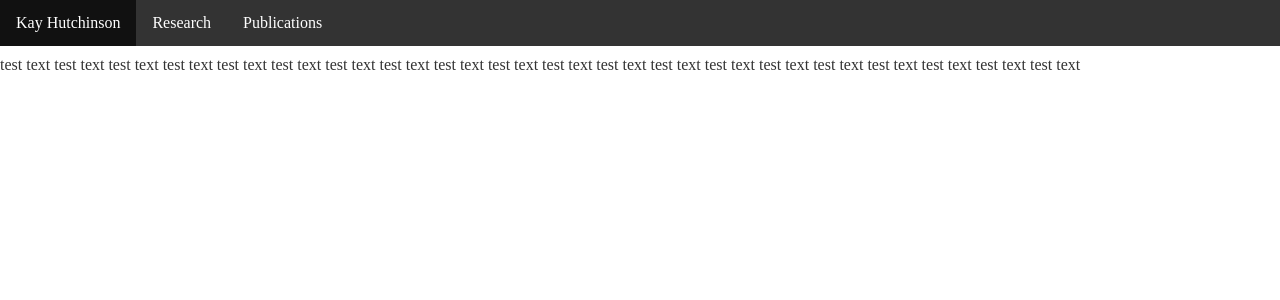
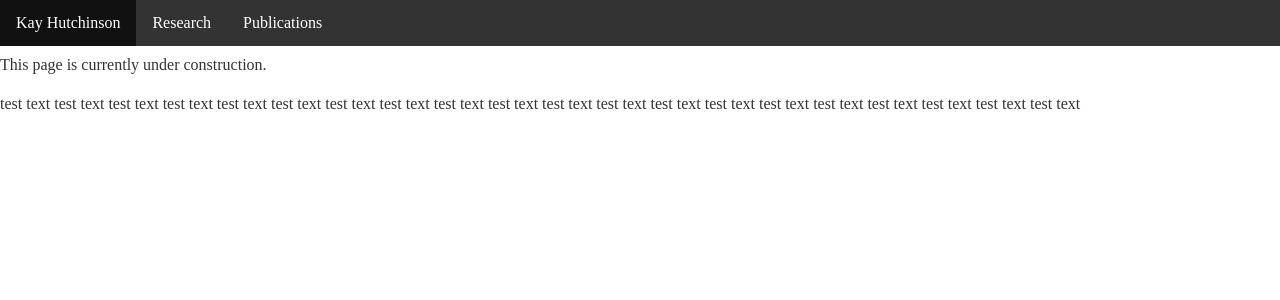
Before and after one commit to kch4fk/kch4fk.github.io, a Jekyll site: the page built from research/index.html, in a window 1280 px wide. Shown: the top 300 px of the page. Built offline with Jekyll 4.4.1, drawn with Linux system fonts in a browser that asks for light colours.

Commit message:
Update index.html

```diff
--- a/research/index.html
+++ b/research/index.html
@@ -6,5 +6,6 @@ title: "Research"
 	<!--<h2>Research</h2>-->
 	<p>I am researching...</p>
 	<!--<p>Text <em>emphasis</em> Text <a href="/about">Read more</a></p>-->
+	<p>This page is currently under construction.</p>
 	<p>test text test text test text test text test text test text test text test text test text test text test text test text test text test text test text test text test text test text test text test text</p>
 </div><!-- /.blurb -->
```
